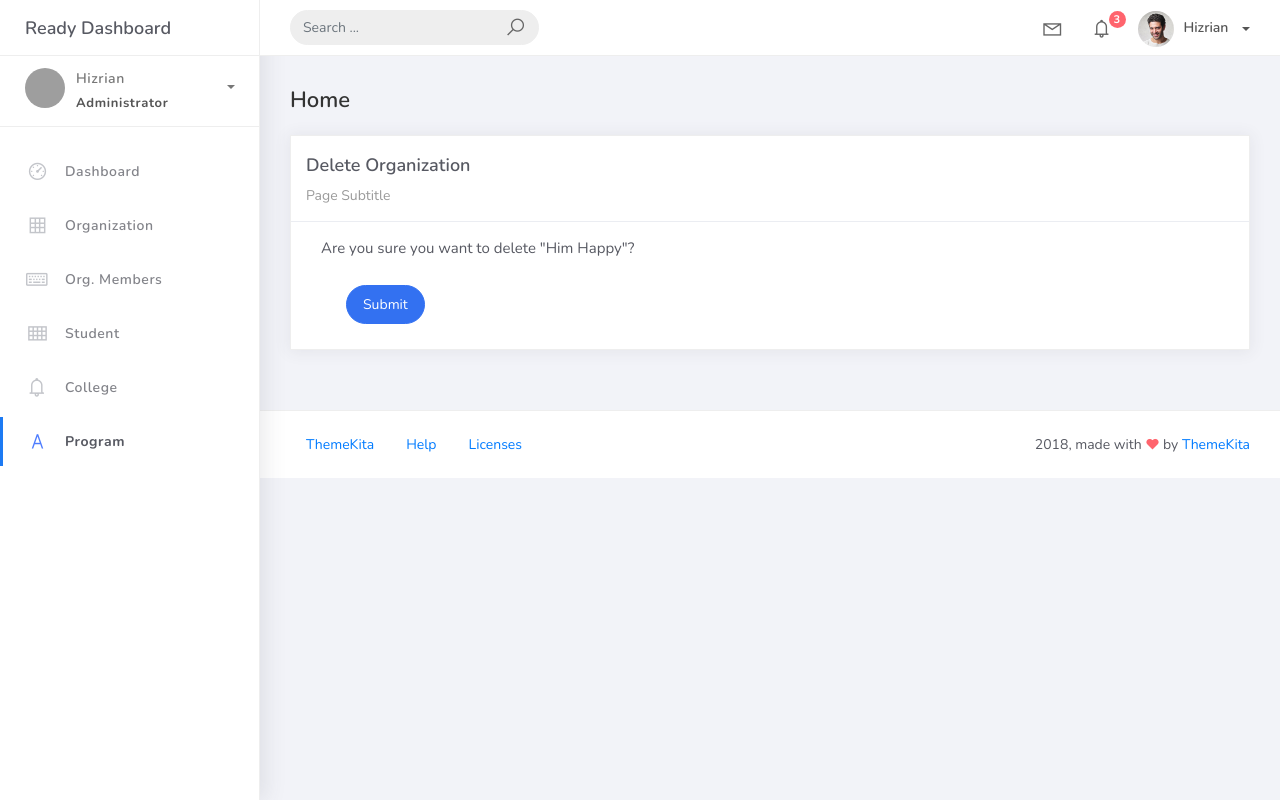
After one commit to Dudz23/PSUDjango, a Django app: page /organization_list/5/delete in a window 1280 px wide. The commit adds this page. Run offline with Django 5.2, Linux system fonts and the light colour scheme; data comes from the database, SQL or seed files in the repository; some libraries are stand-ins or nearby versions; grey boxes are pictures that could not be loaded.

Commit message:
Org delete is working

```diff
--- a/projectsite/projectsite/urls.py
+++ b/projectsite/projectsite/urls.py
@@ -17,7 +17,7 @@ Including another URLconf
 from django.contrib import admin
 from django.urls import path
 
-from studentorg.views import HomePageView, OrganizationList, OrganizationCreateView, OrganizationUpdateView
+from studentorg.views import HomePageView, OrganizationList, OrganizationCreateView, OrganizationUpdateView, OrganizationDeleteView
 from studentorg import views
 
 urlpatterns = [
@@ -26,5 +26,7 @@ urlpatterns = [
     path('organization_list', OrganizationList.as_view(), name='organization-list'),
     path('organization_list/add', OrganizationCreateView.as_view(), name='organization-add'),
     path('organization_list/<pk>', OrganizationUpdateView.as_view(), name='organization-update'),
+    path('organization_list/<pk>/delete', OrganizationDeleteView.as_view(), name='organization-delete'),
+
 
 ]
--- a/projectsite/studentorg/views.py
+++ b/projectsite/studentorg/views.py
@@ -1,6 +1,6 @@
 from django.shortcuts import render
 
-from django.views.generic.edit import CreateView, UpdateView
+from django.views.generic.edit import CreateView, UpdateView, DeleteView
 from django.views.generic.list import ListView
 from studentorg.models import Organization
 from studentorg.forms import OrganizationForm
@@ -28,3 +28,9 @@ class OrganizationUpdateView(UpdateView):
     form_class = OrganizationForm
     template_name = 'org_edit.html'
     success_url = reverse_lazy('organization-list')
+
+
+class OrganizationDeleteView(DeleteView):
+    model = Organization
+    template_name = 'org_del.html'
+    success_url = reverse_lazy('organization-list')
--- /dev/null
+++ b/projectsite/templates/org_del.html
@@ -0,0 +1,31 @@
+{% extends 'base.html' %} {% load static %} {% block content %}
+<div class="content">
+    <div class="container-fluid">
+        <h4 class="page-title">Home</h4>
+        <div class="row">
+            <div class="col-md-12">
+                <div class="card">
+                    <div class="card-header">
+                        <div class="card-title">Delete Organization</div>
+                        <div class="card-category">Page Subtitle</div>
+                    </div>
+
+                    <div class="col-md-6">
+                        <div class="card-body">
+                            <form class="" action="" method="post" novalidate>
+                                <p>Are you sure you want to delete "{{ object }}"?</p>
+                                {% csrf_token %} {% include 'includes/form.html' %}
+                                <div class="form-group">
+                                    <div class="col-md-12 col-sm-3">
+                                        <button type="submit" class="btn btn-primary btn-rounded">Submit</button>
+                                    </div>
+                                </div>
+                            </form>
+                        </div>
+                    </div>
+                </div>
+            </div>
+        </div>
+    </div>
+</div>
+{% endblock %}
--- a/projectsite/templates/org_list.html
+++ b/projectsite/templates/org_list.html
@@ -47,7 +47,7 @@
                  <td> {{ object.description }}</td>
                  <td>
                     <a href="organization_list/{{ object.id }}">Edit</a>
-
+                    <a href="organization_list/{{ object.id }}/delete" class="text-danger">Delete</a>
                 </td>
                </tr>
                {% endfor %}
```
